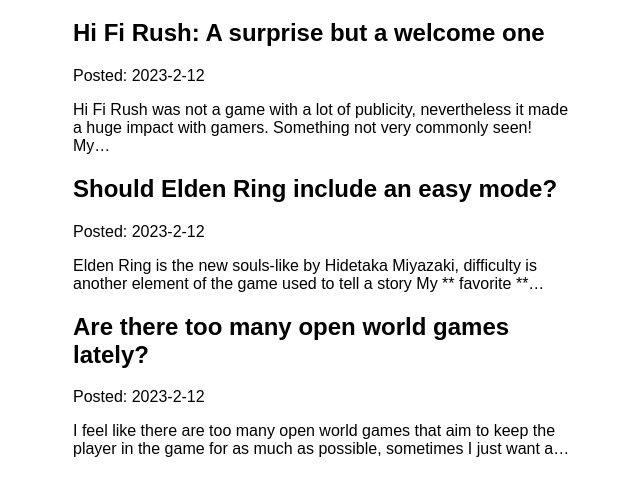
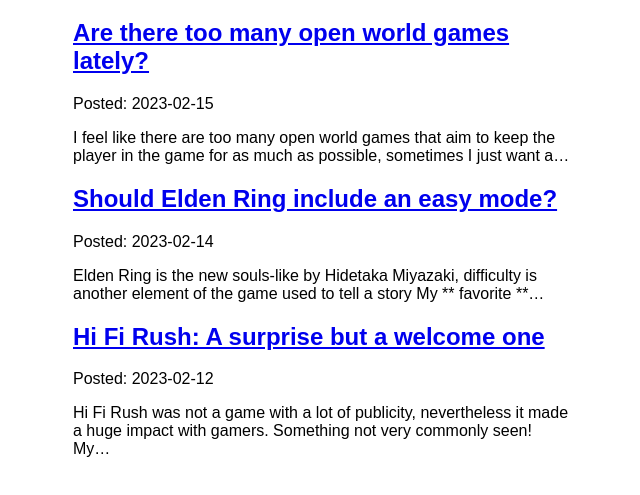
Before and after one commit to AsaelCorona115/gatsbyDocumentation, a Gatsby site: page /blog in a window 1280 px wide. Shown: the part 157-652 px from the top of the page, without its empty margins (317-957 px from the left). Built offline with nearby package versions, Linux system fonts and the light colour scheme; Gatsby itself is replaced by a stand-in of ours.

Commit message:
Finished part 6 of the tutorial

```diff
--- a/blog/InDefenseOfDifficulty.mdx
+++ b/blog/hard-games.mdx
@@ -1,7 +1,7 @@
 ---
 title: "Should Elden Ring include an easy mode?"
-date: "2023-2-12"
-slug: "Souls-like"
+date: "2023-02-14"
+slug: "souls-like"
 ---
 
 Elden Ring is the new souls-like by Hidetaka Miyazaki, difficulty is another element of the game used to tell a story
--- a/blog/HiFiRush.mdx
+++ b/blog/hi-fi-rush.mdx
@@ -1,7 +1,7 @@
 ---
 title: "Hi Fi Rush: A surprise but a welcome one"
-date: "2023-2-12"
-slug: "HFRush"
+date: "2023-02-12"
+slug: "hf-rush"
 ---
 
 Hi Fi Rush was not a game with a lot of publicity, nevertheless it made a huge impact with gamers. Something not very commonly seen!
--- a/blog/TheNeverEndingStory.mdx
+++ b/blog/never-ending-story.mdx
@@ -1,7 +1,7 @@
 ---
 title: "Are there too many open world games lately?"
-date: "2023-2-12"
-slug: "OpenWorld"
+date: "2023-02-15"
+slug: "open-world"
 ---
 
 I feel like there are too many open world games that aim to keep the player in the game for as much as possible,
--- a/src/pages/blog.js
+++ b/src/pages/blog/index.js
@@ -1,9 +1,10 @@
 //General Imports
 import * as React from "react";
+import { Link } from "gatsby";
 
 //Components
-import Layout from "../components/layout";
-import Seo from "../components/seo";
+import Layout from "../../components/layout";
+import Seo from "../../components/seo";
 import { graphql } from "gatsby";
 
 const BlogPage = ({ data }) => {
@@ -12,7 +13,12 @@
       {data.allMdx.nodes.map((node) => {
         return (
           <article key={node.id}>
-            <h2>{node.frontmatter.title}</h2>
+            <h2>
+              <Link to={`${node.frontmatter.slug}`}>
+                {node.frontmatter.title}
+              </Link>
+            </h2>
+
             <p>Posted: {node.frontmatter.date}</p>
             <p>{node.excerpt}</p>
           </article>
@@ -30,6 +36,7 @@
         frontmatter {
           title
           date
+          slug
         }
         excerpt
       }
```
Also changed, not shown: src/pages/blog/{mdx.frontmatter__slug}.js (added, +28 -0 lines), src/pages/{mdx.frontmatter__slug}.js (deleted, +0 -15 lines).
